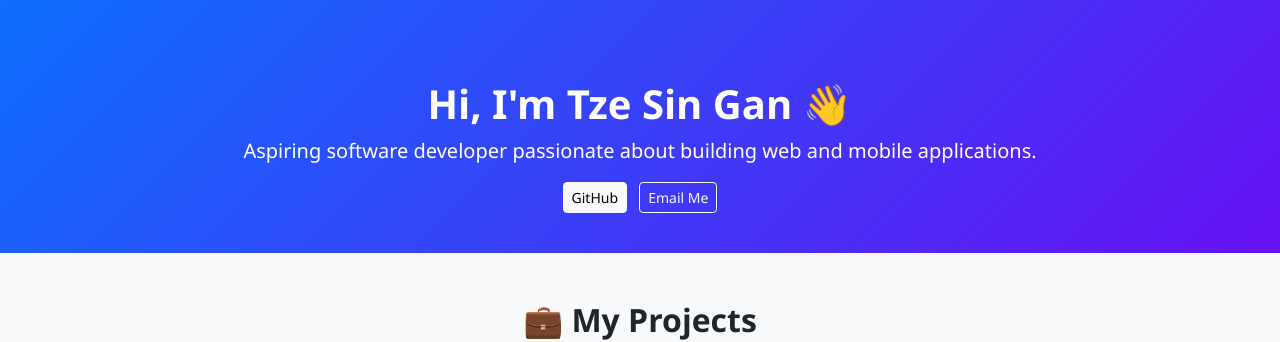
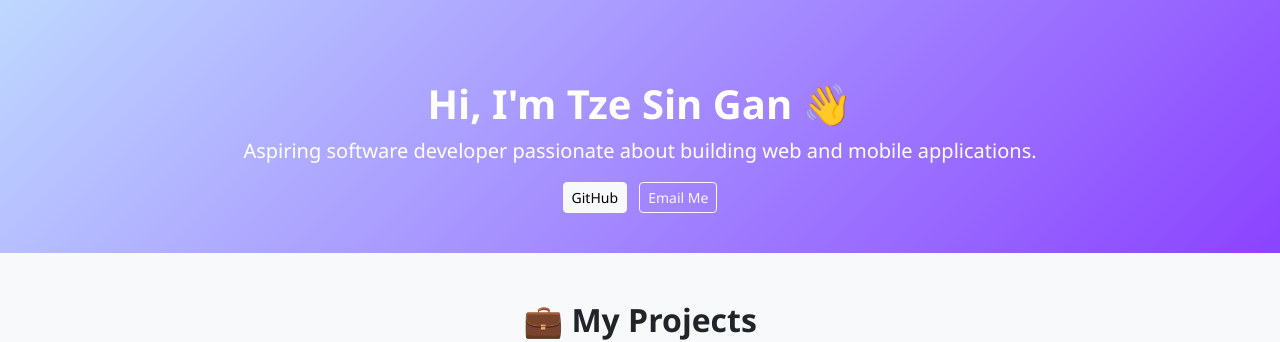
Before and after one commit to Kyramud6/Portfolio-Site, a plain HTML site: page index.html in a window 1280 px wide. Shown: the top 342 px of the page. Drawn offline with nearby package versions, Linux system fonts and the light colour scheme.

Commit message:
color change

```diff
--- a/index.html
+++ b/index.html
@@ -13,7 +13,7 @@
     header {
       text-align: center;
       padding: 80px 20px 40px;
-      background: linear-gradient(135deg, #0d6efd, #6610f2);
+      background: linear-gradient(135deg, #bed8ff, #8b43ff);
       color: white;
     }
     .project-card {
```
